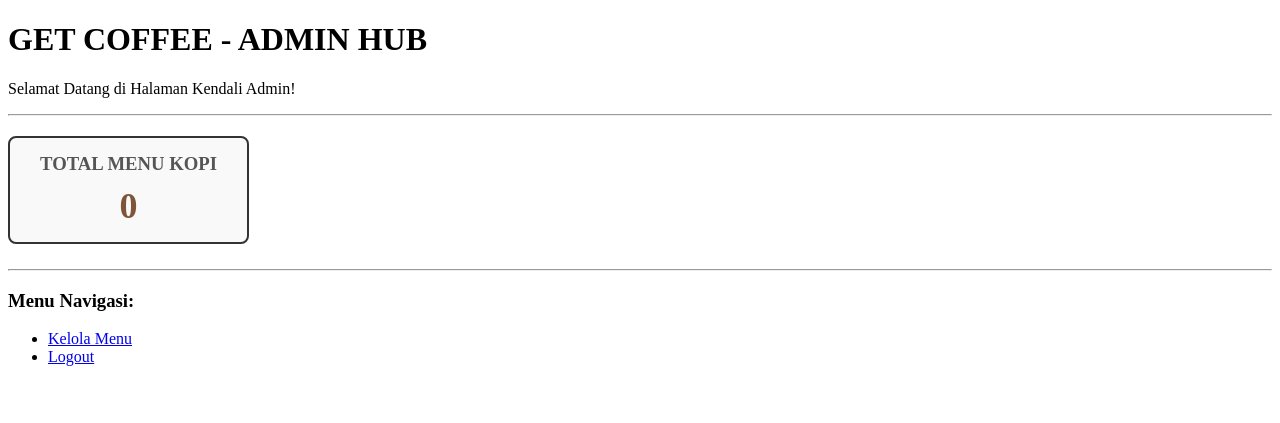
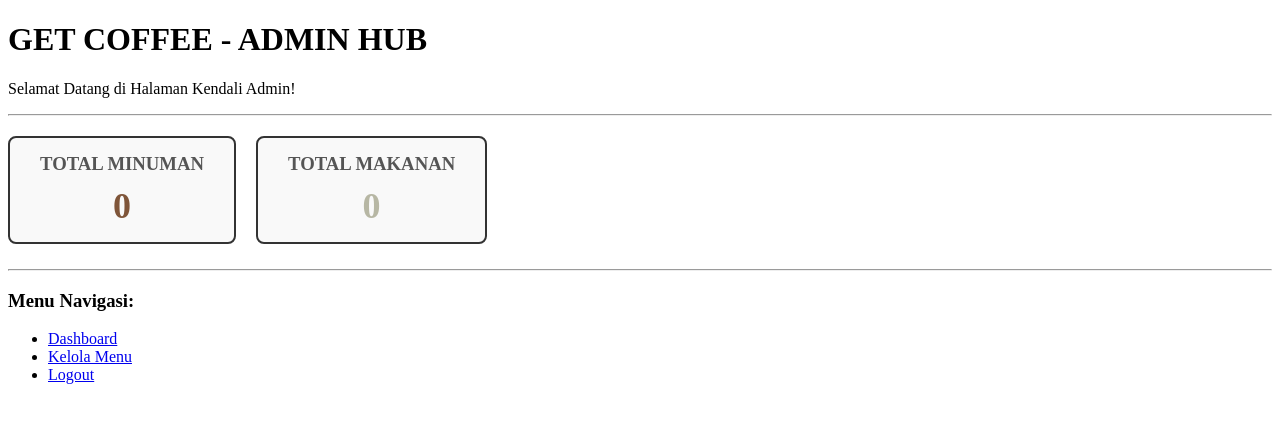
Before and after one commit to angelieca25-max/get-coffee-final, a PHP site: page /admin/dashboard.php in a window 1280 px wide. Shown: the top 423 px of the page. Run offline with PHP 8.4, Linux system fonts and the light colour scheme; data that the repository does not hold is empty.

Commit message:
update dashboard

```diff
--- a/admin/dashboard.php
+++ b/admin/dashboard.php
@@ -3,9 +3,20 @@ session_start();
 
 $conn = mysqli_connect("localhost", "root", "", "db_getcoffee");
 
-$sql_menu = "SELECT * FROM menu";
-$query_menu = mysqli_query($conn, $sql_menu);
-$total_menu = mysqli_num_rows($query_menu);
+// 1. Query menghitung Total Semua Menu
+$sql_all = "SELECT * FROM menu";
+$query_all = mysqli_query($conn, $sql_all);
+$total_all = mysqli_num_rows($query_all);
+
+// 2. Query menghitung Khusus Kopi / Minuman
+$sql_kopi = "SELECT * FROM menu WHERE id_kategori = '1'";
+$query_kopi = mysqli_query($conn, $sql_kopi);
+$total_kopi = mysqli_num_rows($query_kopi);
+
+// 3. Query menghitung Khusus Makanan
+$sql_makanan = "SELECT * FROM menu WHERE id_kategori = '2'";
+$query_makanan = mysqli_query($conn, $sql_makanan);
+$total_makanan = mysqli_num_rows($query_makanan);
 ?>
 
 <!DOCTYPE html>
@@ -22,16 +33,25 @@ $total_menu = mysqli_num_rows($query_menu);
     <hr>
 
     <div style="display: flex; gap: 20px; margin-top: 20px; margin-bottom: 25px;">
-        <div style="border: 2px solid #333; padding: 15px 30px; border-radius: 8px; background-color: #f9f9f9; text-align: center;">
-            <h3 style="margin: 0; color: #555;">TOTAL MENU KOPI</h3>
 
-            <p style="font-size: 36px; font-weight: bold; margin: 10px 0 0 0; color: #7f5539;"><?php echo $total_menu; ?></p>
+        <!-- Kotak 1: Total Kopi -->
+        <div style="border: 2px solid #333; padding: 15px 30px; border-radius: 8px; background-color: #f9f9f9; text-align: center; min-width: 150px;">
+            <h3 style="margin: 0; color: #555;">TOTAL MINUMAN</h3>
+            <p style="font-size: 36px; font-weight: bold; margin: 10px 0 0 0; color: #7f5539;"><?php echo $total_kopi; ?></p>
         </div>
+
+        <!-- Kotak 2: Total Makanan -->
+        <div style="border: 2px solid #333; padding: 15px 30px; border-radius: 8px; background-color: #f9f9f9; text-align: center; min-width: 150px;">
+            <h3 style="margin: 0; color: #555;">TOTAL MAKANAN</h3>
+            <p style="font-size: 36px; font-weight: bold; margin: 10px 0 0 0; color: #b7b7a4;"><?php echo $total_makanan; ?></p>
+        </div>
+
     </div>
 
     <hr>
     <h3>Menu Navigasi:</h3>
     <ul>
+        <li><a href="dashboard.php">Dashboard</a></li>
         <li><a href="menu.php">Kelola Menu</a></li>
         <li><a href="../logout.php">Logout</a></li>
     </ul>
```
